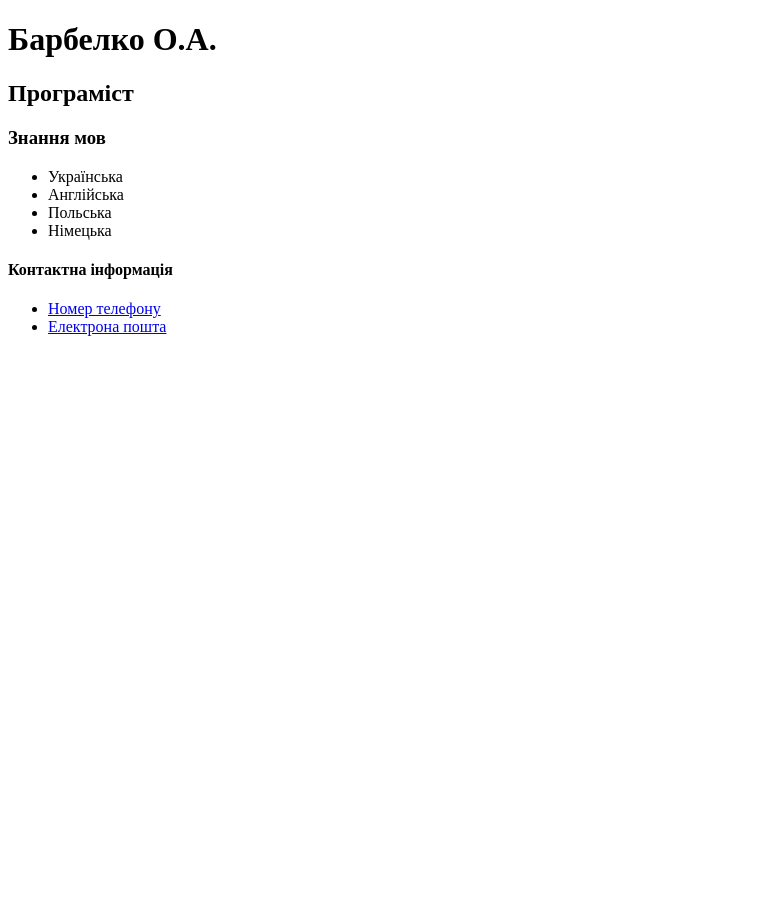
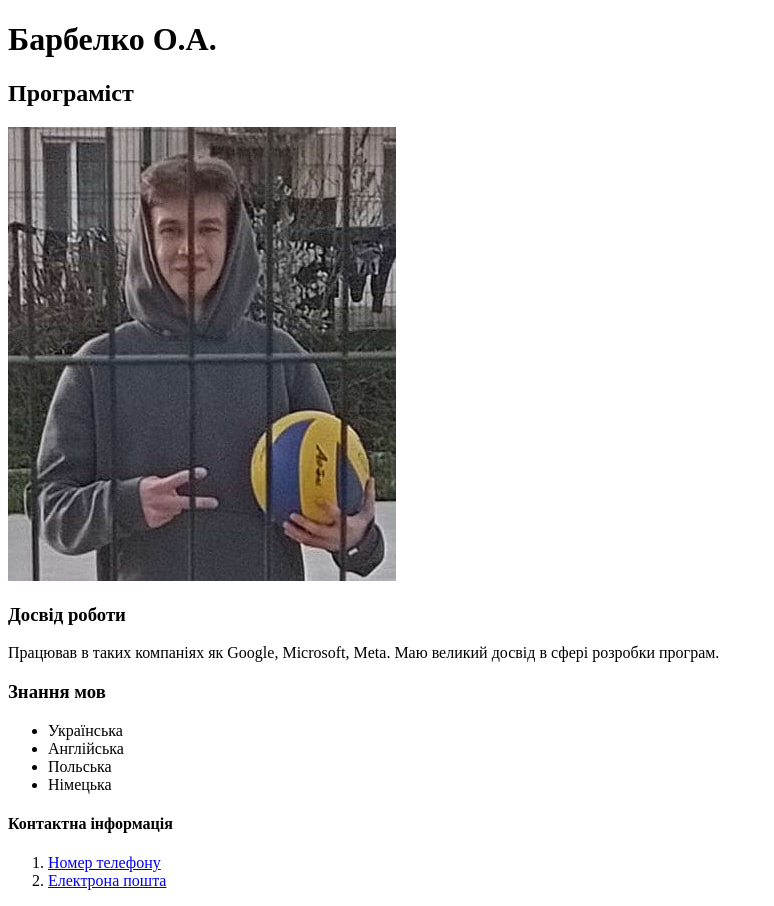
Before and after one commit to sbarbelko/Homework1, a plain HTML site: page index.html in a window 1280 px wide. Shown: the whole page, without its empty margins (0-774 px from the left). Before the commit the page ends 800 px from the top, so only its background shows below. Drawn offline with Linux system fonts and the light colour scheme.

Commit message:
Add photo

```diff
--- a/index.html
+++ b/index.html
@@ -9,9 +9,14 @@
     <header>
         <h1>Барбелко О.А.</h1>
         <h2>Програміст</h2>
+        <img src="assets/img/photo.jpg" alt="фото програміста">
     </header>
 
     <main>
+        <h3>Досвід роботи</h3>
+        <p>Працював в таких компаніях як Google, Microsoft, Meta. Маю великий досвід в сфері розробки програм.</p>
+
+
         <h3>Знання мов</h3>
         <ul>
             <li>Українська</li>
@@ -23,10 +28,10 @@
 
     <footer>
         <h4>Контактна інформація</h4>
-        <ul>
+        <ol>
             <li><a href="tel:380974060072">Номер телефону</a></li>
             <li><a href="mailto:sasha@gmail.com">Електрона пошта</a></li>
-        </ul>
+        </ol>
     </footer>
 </body>
 </html>
```
Also changed, not shown: assets/img/photo.jpg (added), assets/img/zapikanka.jpg (deleted).
